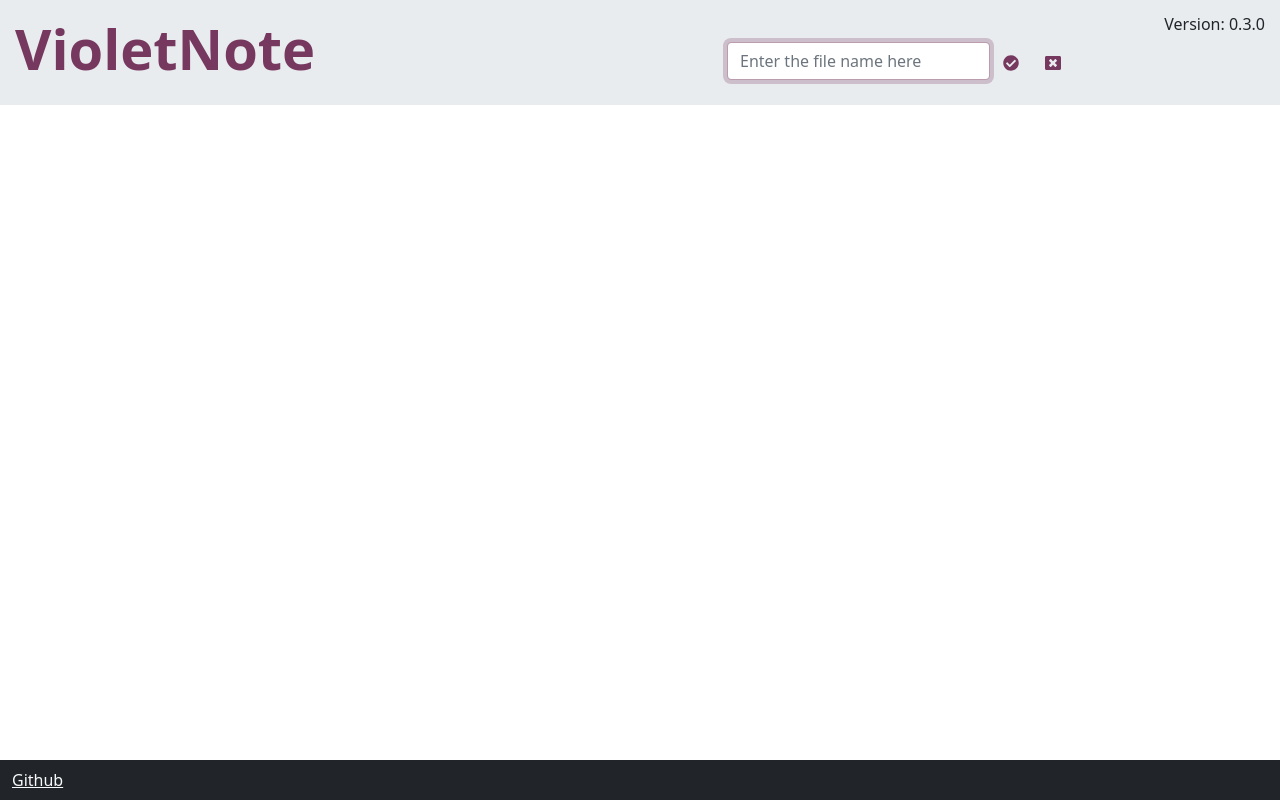
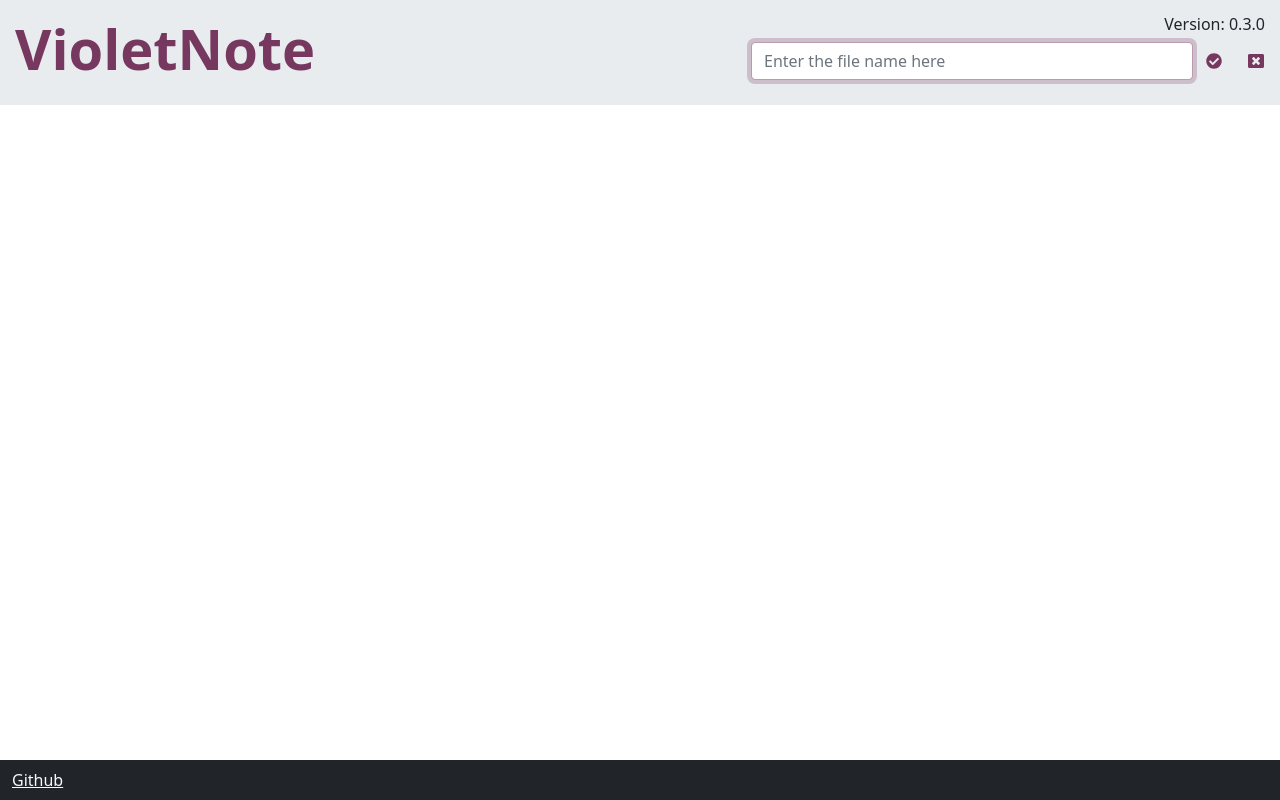
Before and after one commit to MrZeRo2000/violetnote-ang, an Angular app: page /#/password in a window 1280 px wide. Both pictures are taken after a click on the link "Please, click to configure data file name". Built offline with nearby package versions, Linux system fonts and the light colour scheme.

Commit message:
fixed styles for pass-data-file-name

```diff
--- a/src/app/pass-data-file-name/pass-data-file-name.component.html
+++ b/src/app/pass-data-file-name/pass-data-file-name.component.html
@@ -1,7 +1,7 @@
 <div class="d-flex flex-row text-nowrap align-items-center">
   <div *ngIf="editing">
-    <form class="form-group form-inline mb-0 text-nowrap">
-      <div class="form-check-inline me-0">
+    <form class="d-inline-flex mb-0 me-0 form-check-inline text-nowrap justify-content-end">
+      <div>
         <label>
           <input
             #fileNameControl
@@ -14,23 +14,25 @@
             name="fileName"
           >
         </label>
+      </div>
 
+      <div>
         <a href="#" class="btn btn-link" (click)="onSubmit($event)">
           <fa-icon [icon]="['fas', 'check-circle']"></fa-icon>
         </a>
 
-        <a href="#" class="btn btn-link" (click)="onCancel($event)">
+        <a href="#" class="btn btn-link pe-0" (click)="onCancel($event)">
           <fa-icon [icon]="['fas', 'window-close']"></fa-icon>
         </a>
+      </div>
 
-      </div>
     </form>
   </div>
-  <div class="text-end form-control bg-transparent border-0 pe-0">
+  <div class="text-end form-control bg-transparent border-0 pe-0" *ngIf="!editing">
     <a
       class="h6 text-danger"
+      href="#"
       *ngIf="!fileName && !editing"
-      href="#"
       (click)="onFileNameClick($event)"
     >Please, click to configure data file name
     </a>
```
